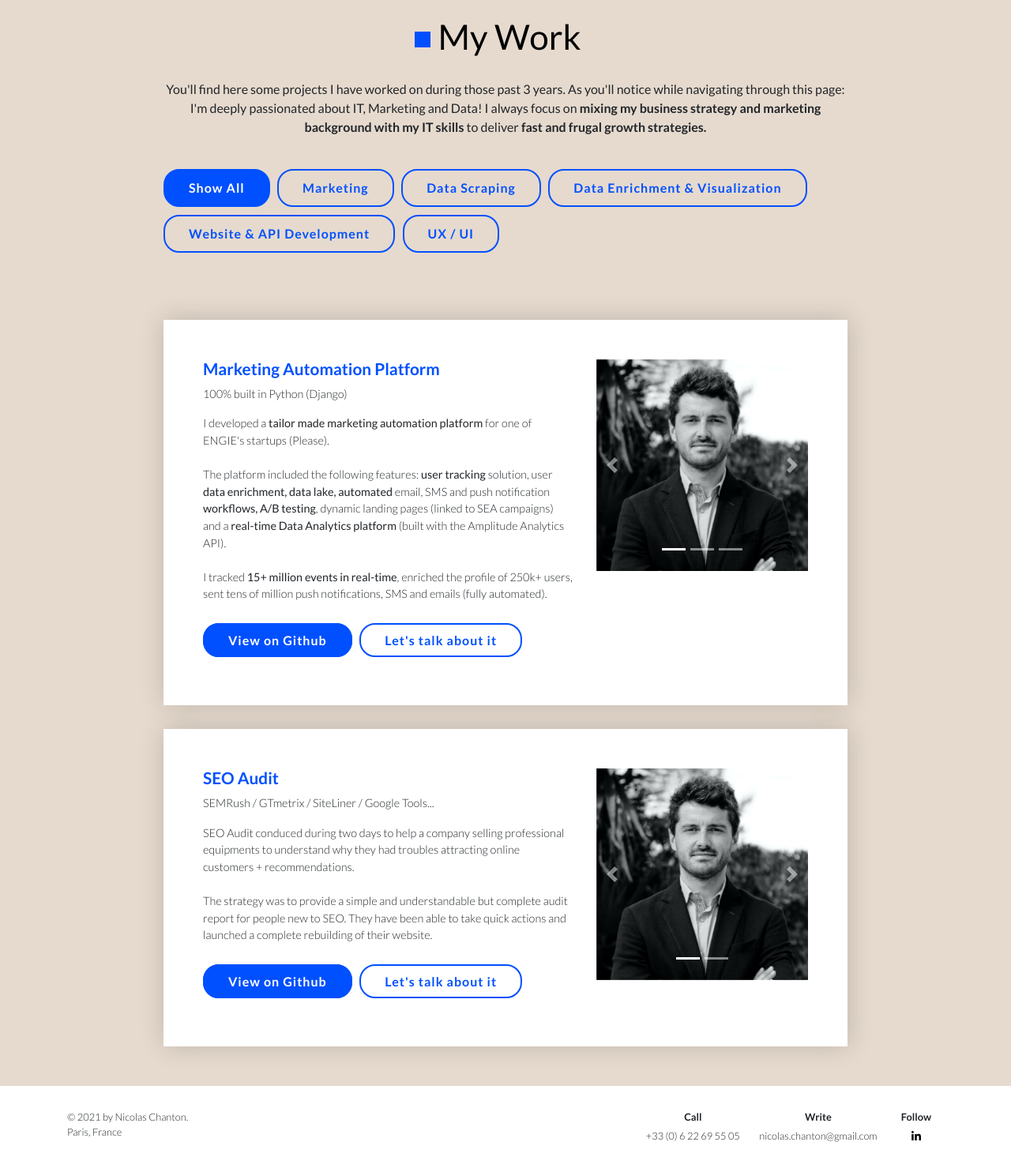
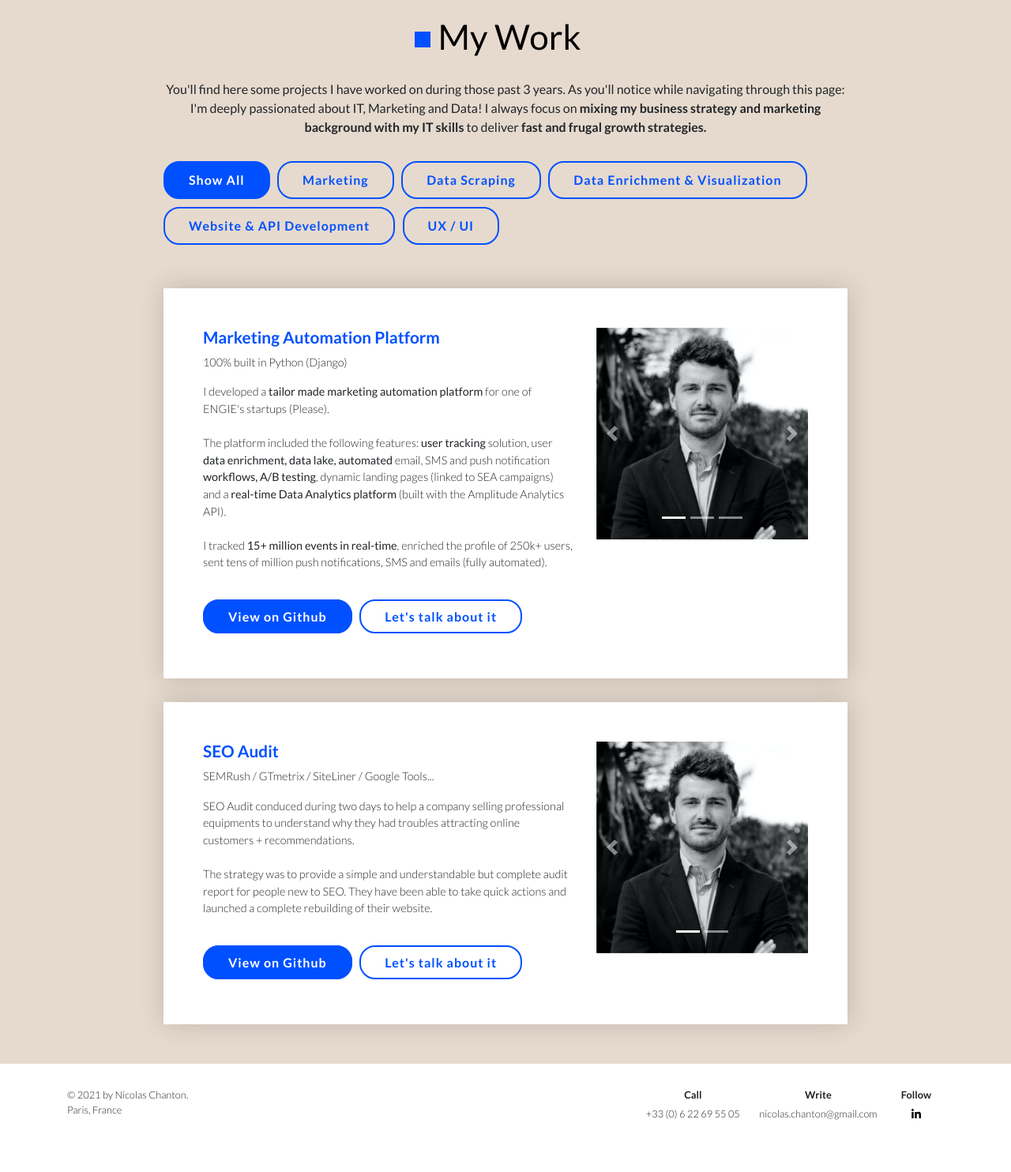
Before and after one commit to nicolaschanton/my-portfolio, a PHP site: page /projects.html in a window 1280 px wide. Shown: the part 100-1584 px from the top of the page at 79% size. After the commit the page ends 1518 px from the top, so only its background shows below. Run offline with PHP 8.4, Linux system fonts and the light colour scheme; some libraries are stand-ins or nearby versions.

Commit message:
change buttons padding on projects page

```diff
--- a/css/main.css
+++ b/css/main.css
@@ -626,10 +626,14 @@
 
 }
 
+#presentation-projects .right-container-buttons {
+    padding: 20px 0 20px 0;
+}
+
 #presentation-projects .right-container-buttons-item {
     display: inline-block;
     min-height: 50px;
-    padding: 20px 0 40px 0;
+    padding: 10px 0 10px 0;
 }
 
 /* NAVBAR */
```
